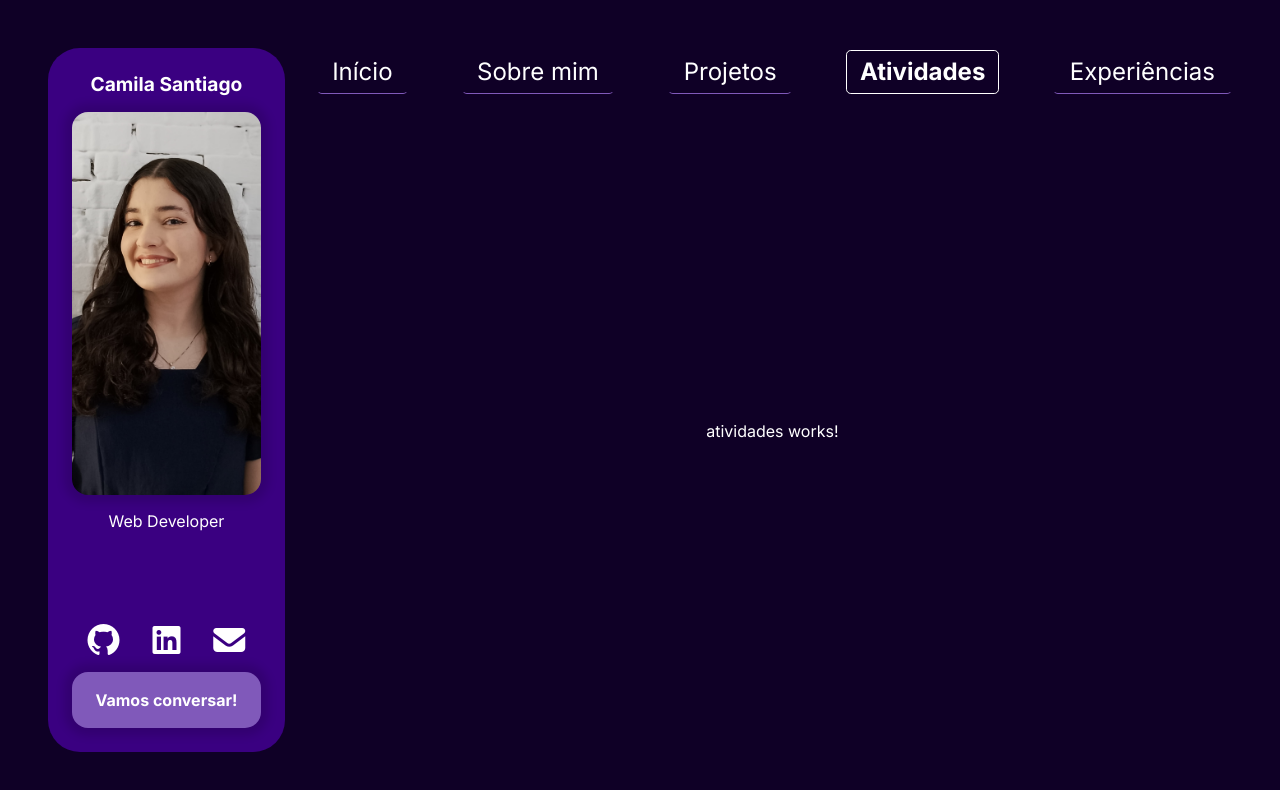
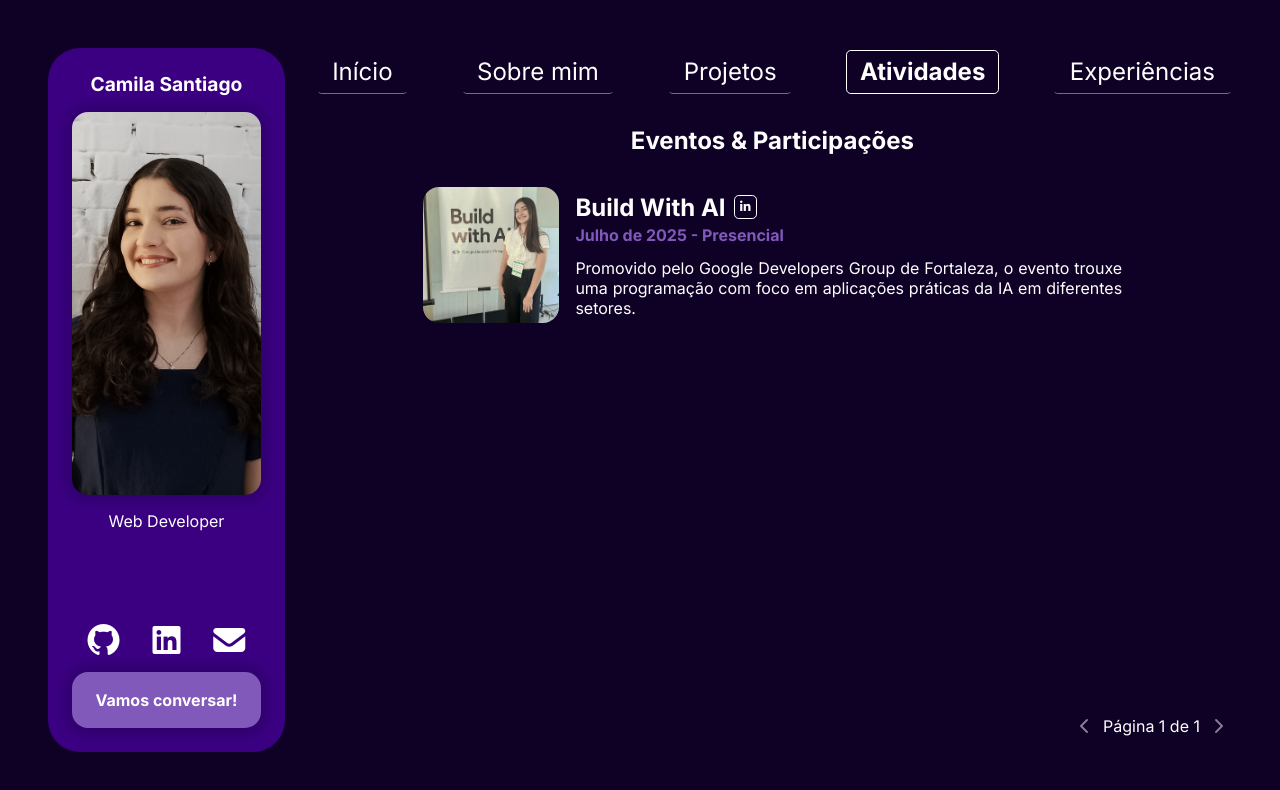
Before and after one commit to Camilay3/portifolio, an Angular app: page /atividades in a window 1280 px wide. Shown: the top 790 px of the page. Built offline with nearby package versions, Linux system fonts and the light colour scheme.

Commit message:
style (Atividades): Tela de atividades fixed #8 (#3)
Criação do componente de eventos e paginação

```diff
--- a/src/app/pages/atividades/atividades.component.css
+++ b/src/app/pages/atividades/atividades.component.css
@@ -0,0 +1,169 @@
+:host {
+    display: flex;
+    align-items: center;
+    justify-content: flex-start;
+    flex-direction: column;
+    height: 100%;
+    width: 100%;
+    position: relative;
+}
+
+h3 {
+    margin: 0;
+    font-size: 1.5rem;
+    margin-bottom: 0.2rem;
+    display: flex;
+    align-items: center;
+    gap: 0.5rem;
+}
+
+.eventos {
+    display: flex;
+    justify-content: center;
+    align-items: center;
+    flex-direction: column;
+}
+
+.evento {
+    margin-top: 2rem;
+    border-radius: 1rem;
+    display: flex;
+    height: fit-content;
+    flex-direction: row;
+    align-items: center;
+    justify-content: center;
+    width: 100%;
+}
+
+.evento span {
+    color: var(--lightPurple);
+    font-weight: bold;
+}
+
+.evento img {
+    width: 15%;
+    aspect-ratio: 1;
+    object-fit: cover;
+    object-position: center;
+    margin-right: 1rem;
+    border-radius: 1rem;
+}
+
+.desc {
+    display: flex;
+    height: fit-content;
+    flex-direction: column;
+    justify-content: center;
+    height: 100%;
+    max-width: 60%;
+}
+
+.desc p {
+    margin-top: 0.8rem;
+    text-align: justify;
+    hyphens: auto;
+}
+
+.desc a {
+    border: 1px solid var(--white);
+    border-radius: 0.3rem;
+    padding: 0.3rem 0.2rem;
+    display: flex;
+    width: fit-content;
+    text-decoration: none;
+    top: 0;
+    right: 0;
+    font-size: 50%;
+}
+
+.desc a:hover i {
+    color: var(--lightPurple);
+}
+
+.paginacao {
+    position: absolute;
+    bottom: 0;
+    right: 0;
+    display: flex;
+    align-items: center;
+    justify-content: center;
+    gap: 0.5rem;
+}
+
+.desativo {
+    cursor: default !important;
+    opacity: .5;
+}
+
+.desativo:hover {
+    color: var(--white) !important;
+}
+
+.paginacao i {
+    cursor: pointer;
+}
+
+.paginacao i:hover {
+    color: var(--lightPurple);
+}
+
+.fade {
+    opacity: 1;
+    transition: opacity 0.3s linear;
+}
+
+.fade-enter {
+    opacity: 0;
+}
+
+@media screen and (max-width: 1000px) {
+    .desc {
+        max-width: 100%;
+    }
+
+    .evento img {
+        width: 20%;
+    }
+}
+
+@media screen and (max-width: 770px) {
+    .desc {
+        max-width: 100%;
+    }
+
+    .evento img {
+        width: 15%;
+    }
+
+    .evento p, .evento span {
+        font-size: 0.8rem;
+    }
+
+    .evento h3 {
+        font-size: 1rem;
+    }
+}
+
+@media screen and (max-width: 500px) {
+    .evento img {
+        width: 25%;
+    }
+
+    .evento p, .evento span {
+        font-size: 0.7rem;
+    }
+
+    .evento h3 {
+        font-size: 0.9rem;
+    }
+
+    .paginacao span, .paginacao i {
+        font-size: 0.8rem;
+    }
+}
+
+@media screen and (max-width: 450px) {
+    .evento img {
+        width: 30%;
+    }
+}
--- a/src/app/pages/atividades/atividades.component.html
+++ b/src/app/pages/atividades/atividades.component.html
@@ -1 +1,34 @@
-<p>atividades works!</p>
+<h1>Eventos & Participações</h1>
+
+@if (eventos) {
+    <div class="eventos">
+        @for (evento of eventosPaginados; track evento) {
+            <div class="evento fade" [class.fade-enter]="animando">
+                @if (evento.src) {
+                    <img draggable="false" src="{{evento.src}}">
+                }
+                <div class="desc">
+                    @if (evento.url) {
+                        <h3>{{evento.nome}}<a href="{{evento.url}}" target="_blank" rel="noopener noreferrer"><i class="fab fa-linkedin-in"></i></a></h3>
+                    } @else {
+                        <h3>{{evento.nome}}</h3>
+                    }
+
+                    @if (evento.data && evento.modalidade) {
+                        <span>{{evento.data}} - {{evento.modalidade}}</span>
+                    }
+                    <p>{{evento.descricao}}</p>
+                </div>
+            </div>
+        }
+    </div>
+
+    <div class="paginacao">
+        <i [class.desativo]="indexPagina == 0" (click)="paginaAnterior()" class="setas fas fa-chevron-left"></i>
+        <span class="page">Página {{indexPagina+1}} de {{totalPaginas}}</span>
+        <i [class.desativo]="indexPagina == totalPaginas-1" (click)="proximaPagina()" class="setas fas fa-chevron-right"></i>
+    </div>
+
+} @else {
+    <p>Ops! Nenhum evento foi encontrado no momento. Por favor, tente recarregar a página e retorne em instantes.</p>
+}
--- a/src/app/pages/atividades/atividades.component.ts
+++ b/src/app/pages/atividades/atividades.component.ts
@@ -1,4 +1,13 @@
 import { Component } from '@angular/core';
+
+interface Evento {
+  nome: string
+  descricao: string
+  data?: string
+  modalidade?: string
+  src?: string
+  url?: string
+}
 
 @Component({
   selector: 'app-atividades',
@@ -7,5 +16,42 @@ import { Component } from '@angular/core';
   styleUrl: './atividades.component.css'
 })
 export class AtividadesComponent {
+  indexPagina: number = 0;
+  eventosPorPagina: number = 2;
+  animando: boolean = false;
 
+  eventos: Evento[] = [
+    {
+      nome: "Build With AI",
+      descricao: "Promovido pelo Google Developers Group de Fortaleza, o evento trouxe uma programação com foco em aplicações práticas da IA em diferentes setores.",
+      data: "Julho de 2025",
+      modalidade: "Presencial",
+      src: "BuildWithAI.jpg",
+      url: "https://www.linkedin.com/posts/camila-santiago-7a9b9b354_buildwithai-googledevelopersgroup-inteligaeanciaartificial-activity-7355002084091432962-vOXj?utm_source=share&utm_medium=member_desktop&rcm=ACoAAFhz67EBx_AhbSsZa8Mi8zsmWh7tsg3uPJA"
+    },
+  ];
+
+  get eventosPaginados(): Evento[] {
+    const inicio = this.indexPagina * this.eventosPorPagina;
+    return this.eventos.slice(inicio, inicio + this.eventosPorPagina);
+  }
+
+  trocarPagina(direcao: number) {
+    this.animando = true;
+    setTimeout(() => {
+      this.indexPagina += direcao;
+      this.animando = false;
+    }, 400);
+  }
+
+  paginaAnterior() {
+    if (this.indexPagina > 0) this.trocarPagina(-1);
+  }
+
+  proximaPagina() {
+    if (this.indexPagina < this.totalPaginas - 1) this.trocarPagina(1);
+  }
+  get totalPaginas(): number {
+    return Math.ceil(this.eventos.length / this.eventosPorPagina);
+  }
 }
--- a/src/app/pages/projetos/projetos.component.html
+++ b/src/app/pages/projetos/projetos.component.html
@@ -16,7 +16,7 @@
             <p>{{projetoAtual.descricao}}</p>
             @if (projetoAtual.src) {
                 <div (click)="expandir(true)" [class.popup]="imagemExpandida" class="foto">
-                    <img src="{{projetoAtual.src}}" alt="Imagem do(a) {{projetoAtual.nome}}">
+                    <img draggable="false" src="{{projetoAtual.src}}" alt="Imagem do(a) {{projetoAtual.nome}}">
                     @if (!imagemExpandida) {
                         <i class="eye far fa-eye"></i>
                     }
```
Also changed, not shown: public/BuildWithAI.jpg (added).
